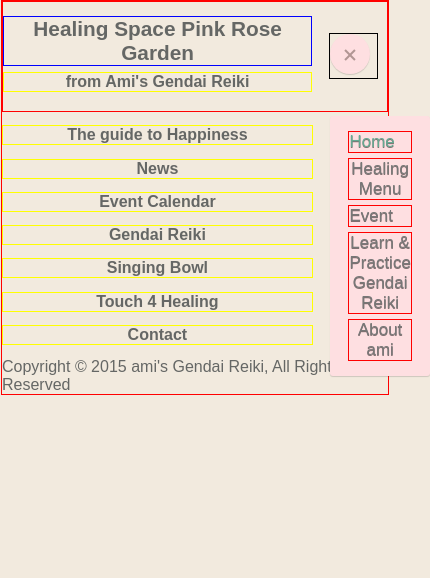
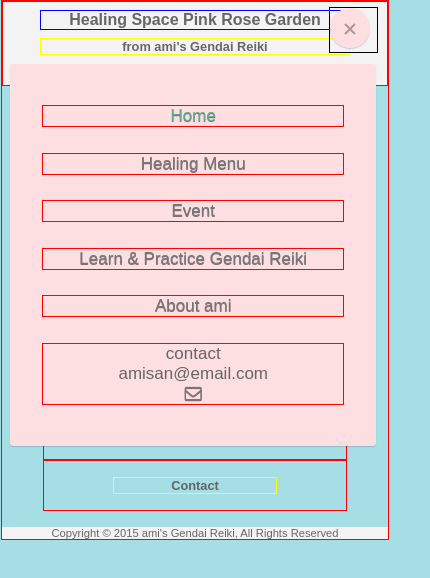
Before and after one commit to sugi1119/ami-gendai-reiki-, a plain HTML site: page index.html in a window 390 px wide. Both pictures are taken after a click on the link 350 px from the left and 54 px from the top of the page. Shown: the whole page, 430 px wide, since content can reach past the window. Drawn offline with nearby package versions, Linux system fonts and the light colour scheme.

Commit message:
Add home page

```diff
--- a/css/base.css
+++ b/css/base.css
@@ -1,10 +1,13 @@
+@import url(http://fonts.googleapis.com/css?family=Handlee);
+
 body{
-  background-color: #F2EADE;
+  background-color: #A5DEE4;
   color: #656765;
 }
 
-
-
+p{
+  line-height: 1.5;
+}
 
 .container{
   width: 99%;
@@ -41,6 +44,7 @@ body{
 
 .menu li:last-child {
     margin-right:0px;
+
 }
 
 .menu a {
@@ -64,26 +68,39 @@ body{
 @media screen and (max-width: 495px) {
   header{
     border: 1px solid red;
+    background-color: #F3F3F3;
+    margin: 0 0;
   }
 
   h1{
-      font-size: 1.3em;
+      font-size: 1em;
       text-align: center;
       border: 1px solid blue;
       width: 80%;
+      margin: .5em auto;
     }
 
   h2{
-    font-size: 1em;
+    font-size: .8em;
     text-align: center;
     border: 1px solid yellow;
-    width: 80%;
+    width: 60%;
+    margin: 0 auto;
     }
 
   header h2{
-      margin-top: -.5em;
+    margin-top: .5em;
+    width: 80%;
+  }
+
+    p{
+      font-size: .8em;
+      border: 1px solid black;
     }
 
+  ul{
+    list-style: none;
+  }
   .wrap{
     width: 100%;
     margin: 0 auto;
@@ -95,7 +112,7 @@ body{
         /*display:inline-block;*/
         /*margin-left:80%;*/
         margin-left: 85%;
-        margin-top: -4.5em;
+        margin-top: -3em;
         margin-bottom: 2em;
         border: 1px solid black;
     }
@@ -109,12 +126,14 @@ body{
         text-align: center;*/
       }
 
-     .menu>ul {
+     .menu ul {
         position:absolute;
-        top:150%;
-        margin-right: 85%;
-        /*left:0px;*/
-        padding:10px 18px;
+        top:90%;
+        /*margin-right: 85%;*/
+        left: -695%;
+        right: .5%;
+        /*height: 80vh;*/
+        padding:1em 2em;
         box-shadow:0px 1px 1px rgba(0,0,0,0.15);
         border-radius:3px;
         background:#FEDFE1;
@@ -134,16 +153,19 @@ body{
     }
 
     .menu li {
-        margin:5px 0px 5px 0px;
+        margin:1.5em 0 1.5em 0;
         float:none;
         display:block;
         border: 1px solid red;
     }
 
+    .menu li:last-child{
+        text-align: center;
+    }
+
     .menu a {
-        display:inline-block;
-        /*margin-right: 0%;*/
-        text-align: center
+        display:block;
+        text-align: center;
     }
 
 /*Panel button menu icon*/
@@ -163,12 +185,15 @@ body{
         transition:color linear 0.15s;
     }
 
-/*, #panel-btn.active */
+
     #panel-btn:hover
     {
         text-decoration:none;
         color:#E87A90;
     }
+
+    /*#panel-btn:active*/
+
 
     #panel-btn-icon{
       display: block;
@@ -215,7 +240,49 @@ body{
     -webkit-transform: rotate(-135deg);
   }
 
+  .home_content .fade_out{
 
+  }
 
+  .grid_item{
+    width: 70%;
+    border: 1px solid red;
+    margin: 0 auto;
+    padding: 1em;
+  }
+
+  .grid_item:last-child{
+    margin-bottom: 1em;
+
+  }
+
+  .message{
+   font-family: 'Handlee', cursive;
+   font-size: 1em;
+   text-align: center;
+}
+  .message p{
+    font-size: .8em;
+  }
+  .more_message{
+    display: none;
+  }
+
+  .read_more small{
+    font-family: arial;
+    font-size: .5em;
+    font-weight: bold;
+    border: 1px solid red;
+  }
+
+  .line{
+    display: none;
+  }
+
+  footer{
+    font-size: 70%;
+    text-align: center;
+    background-color: #F3F3F3;
+  }
 
 }
--- a/index.html
+++ b/index.html
@@ -4,6 +4,7 @@
 <title>Healing Space Pink Rose Garden | Ami's Gendai Reiki</title>
 <link rel="stylesheet" href="css/normalize.css">
 <link rel="stylesheet" href="css/base.css">
+<link rel="stylesheet" href="//maxcdn.bootstrapcdn.com/font-awesome/4.3.0/css/font-awesome.min.css">
 <script src="http://ajax.googleapis.com/ajax/libs/jquery/1.11.3/jquery.min.js"></script>
 <script type="text/javascript" src="js/base.js"></script>
 </head>
@@ -11,7 +12,7 @@
   <div class="container">
     <header>
       <h1>Healing Space Pink Rose Garden</h1>
-      <h2>from Ami's Gendai Reiki</h2>
+      <h2>from ami's Gendai Reiki</h2>
 
     <div class="wrap">
       <nav class="menu">
@@ -21,6 +22,7 @@
               <li><a href="#">Event</a></li>
               <li><a href="#">Learn &amp; Practice Gendai Reiki</a></li>
               <li><a href="#">About ami</a></li>
+              <li>contact<br>amisan@email.com<br><a href=""><i class="fa fa-envelope-o"></i></a></li>
           </ul>
 
           <a id="panel-btn" href="#"><span id="panel-btn-icon"></span></a>
@@ -28,26 +30,60 @@
         </nav>
       </div>
       </header>
-      <div>
-        <h2>The guide to Happiness</h2>
+      <div class="home_content">
+        <div class="grid_item">
+          <div class="message">
+            <h2>The Guide to Happiness</h2>
+              <p>Reiki is not only for hand healing, but really means it is for self-growing awareness.  <a class="read_more" href=""><small>Read more</small></a></p>
+              <div class="more_message">
+                <p>While you learn Reiki founded by Dr Mikao Usui who wanted use this technique in order to reach happiness through Reiki.<br>
+                Reiki energy heals the body, mind and spirit and helps you balance your energy harmony.<br>
+                You can absorb, universal energy finding your own self through Reiki.</p>
+                <p>
+                I will teach you Reiki to use in daily life for you and your loves one.
+                </p>
+              </div><!-- end of more_message-->
+          </div><!-- end of message-->
+        </div><!-- end of grid_item-->
+
+        <div class="grid_item">
+          <div class="news">
+            <a class="mouse_show" href="#news_details"><h2>News</h2></a>
           </div>
-      <div>
-        <h2>News</h2>
+            <ul class="line">
+              <li>Up coming events information</li>
+            </ul>
         </div>
+
+        <div class="grid_item">
           <div>
             <h2>Event Calendar</h2>
           </div>
+        </div>
+
+        <div class="grid_item">
           <div>
             <h2>Gendai Reiki</h2>
           </div>
+        </div>
+
+        <div class="grid_item">
           <div>
             <h2>Singing Bowl</h2>
           </div>
+        </div>
+
+        <div class="grid_item">
           <div>
             <h2>Touch 4 Healing</h2>
           </div>
+        </div>
+
+        <div class="grid_item">
           <div>
             <h2>Contact</h2>
+          </div>
+        </div>
       </div>
     <!-- footer -->
     <footer>
--- a/js/base.js
+++ b/js/base.js
@@ -1,11 +1,21 @@
 $(document).ready(function() {
     $('.menu a').click(function(e) {
         $(this).toggleClass('active');
-        // $('.toggle-nav').slideToggle(200);
-        $('.menu ul').toggleClass('active');
-        $('#panel-btn-icon').toggleClass('close');
-        return false;
-
+        $('.menu ul').slideToggle(300, function(){
+          $('.menu ul').toggleClass('active');
+          $('#panel-btn-icon').toggleClass('close');
+          return false;
+        })
         e.preventDefault();
     });
+
+    $('.read_more').click(function(){
+      $('.more_message').slideToggle(200);
+      return false;
+    });
+
+    $('.mouse_show').hover(function(){
+        $(this).closest('.grid_item').find('.line').slideToggle();
+    });
+
 });
```
Also changed, not shown: drawing.svg (added). Lines whose indentation alone changed are shown as unchanged.
